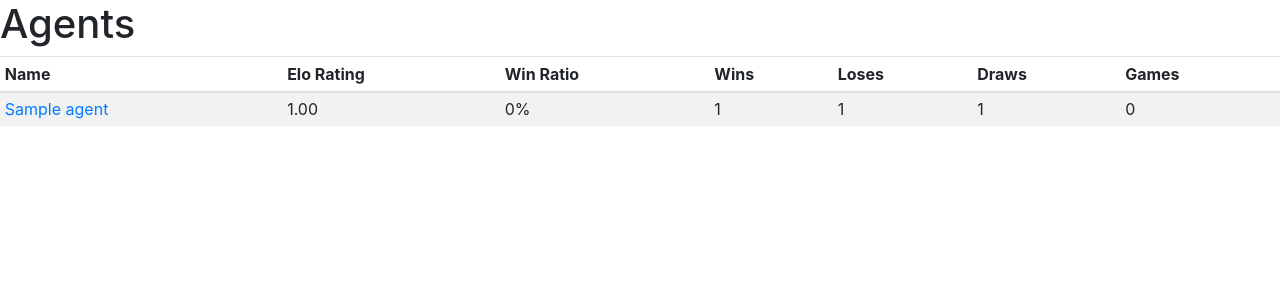
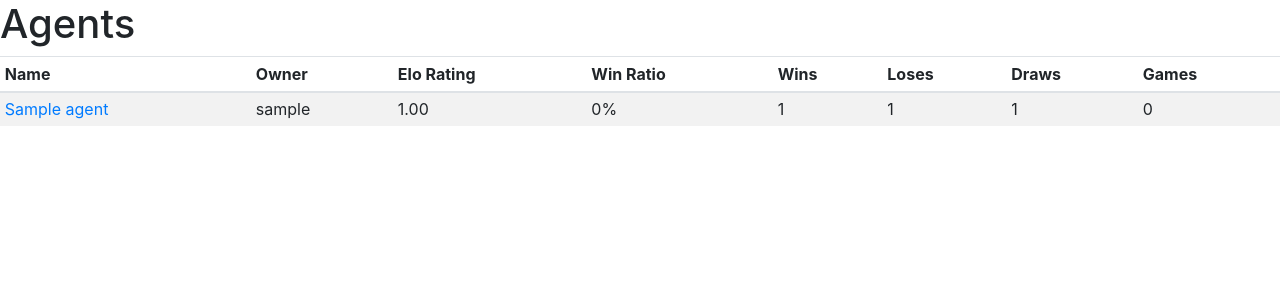
Before and after one commit to h3nnn4n/colosseum_website, a Django app: page /agents/ in a window 1280 px wide. Shown: the part 56-356 px from the top of the page. Run offline with Django 3.2, Linux system fonts and the light colour scheme; tables that the repository leaves empty hold one stand-in row (values such as "Sample post"); data that the repository does not hold is empty; parts of the project's set-up code (start-up, migrations or seed data) failed here and were passed over; some libraries are stand-ins or nearby versions.

Commit message:
Show agent owner on agent index

```diff
--- a/app/templates/agents/index.html
+++ b/app/templates/agents/index.html
@@ -9,6 +9,7 @@
   <table class="table table-hover table-striped table-sm">
     <thead>
       <th scope="col"> Name </th>
+      <th scope="col"> Owner </th>
       <th scope="col"> Elo Rating </th>
       <th scope="col"> Win Ratio </th>
       <th scope="col"> Wins </th>
@@ -25,6 +26,7 @@
           </a>
         </td>
 
+        <td>{{ agent.owner.username }}</td>
         <td>{{ agent.elo }}</td>
         <td>{{ agent.pretty_win_ratio }}%</td>
         <td>{{ agent.wins }}</td>
```
